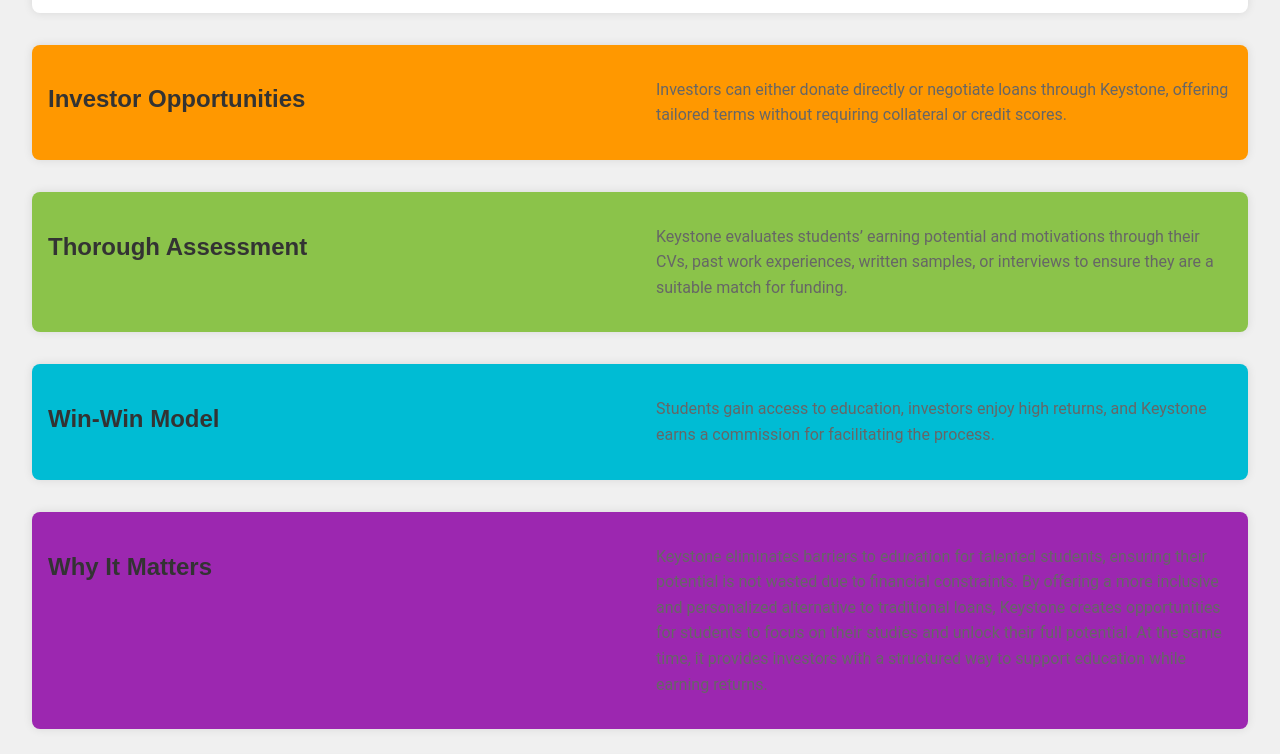
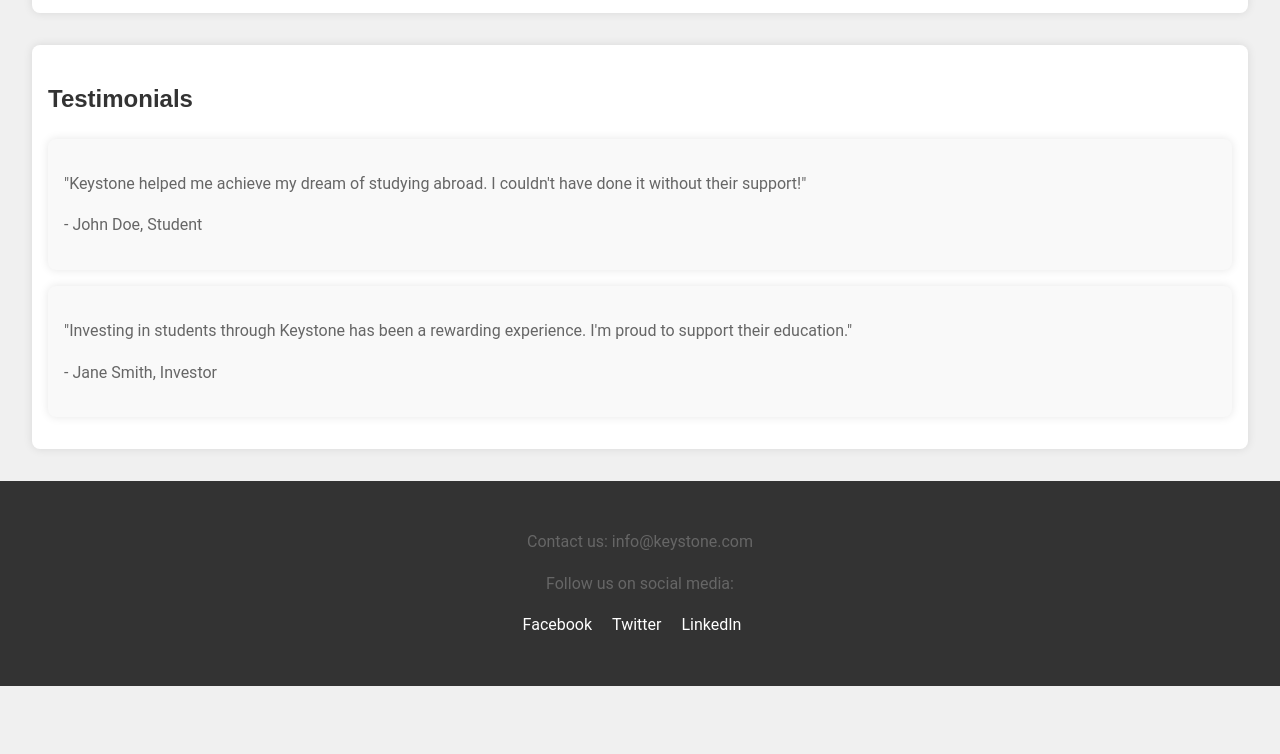
Before and after one commit to mg-lopez/keystone-platform, a plain HTML site: page index.html in a window 1280 px wide. Shown: the part 1186-1940 px from the top of the page. After the commit the page ends 1872 px from the top, so only its background shows below. Drawn offline with Linux system fonts and the light colour scheme.

Commit message:
Update index.html

```diff
--- a/index.html
+++ b/index.html
@@ -55,26 +55,6 @@
         </div>
     </section>
 
-    <section id="investor-opportunities" class="grid-section">
-        <h2>Investor Opportunities</h2>
-        <p>Investors can either donate directly or negotiate loans through Keystone, offering tailored terms without requiring collateral or credit scores.</p>
-    </section>
-
-    <section id="assessment-process" class="grid-section">
-        <h2>Thorough Assessment</h2>
-        <p>Keystone evaluates students’ earning potential and motivations through their CVs, past work experiences, written samples, or interviews to ensure they are a suitable match for funding.</p>
-    </section>
-
-    <section id="win-win-model" class="grid-section">
-        <h2>Win-Win Model</h2>
-        <p>Students gain access to education, investors enjoy high returns, and Keystone earns a commission for facilitating the process.</p>
-    </section>
-
-    <section id="why-it-matters" class="grid-section">
-        <h2>Why It Matters</h2>
-        <p>Keystone eliminates barriers to education for talented students, ensuring their potential is not wasted due to financial constraints. By offering a more inclusive and personalized alternative to traditional loans, Keystone creates opportunities for students to focus on their studies and unlock their full potential. At the same time, it provides investors with a structured way to support education while earning returns.</p>
-    </section>
-
     <section id="testimonials">
         <h2>Testimonials</h2>
         <div class="testimonial">
```
